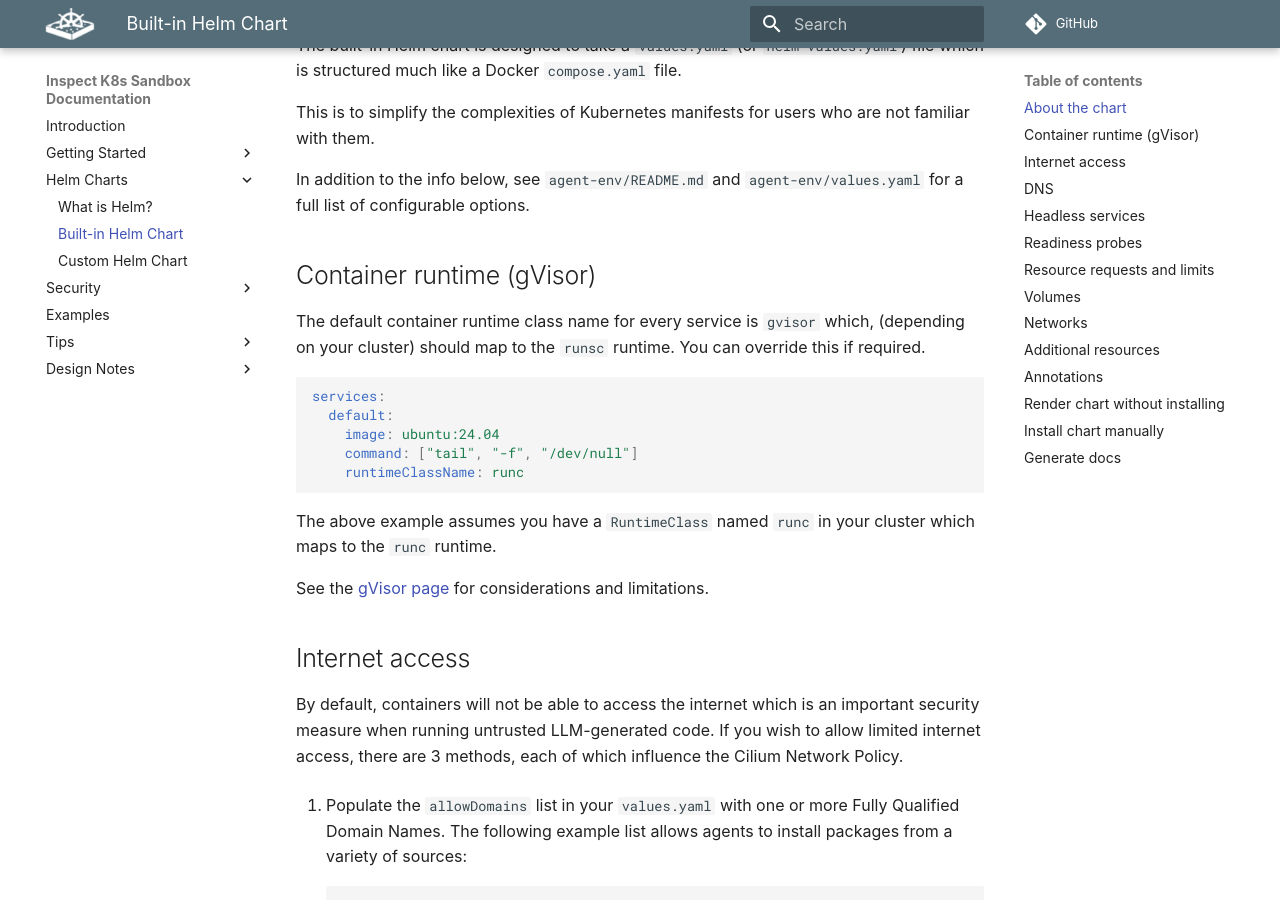
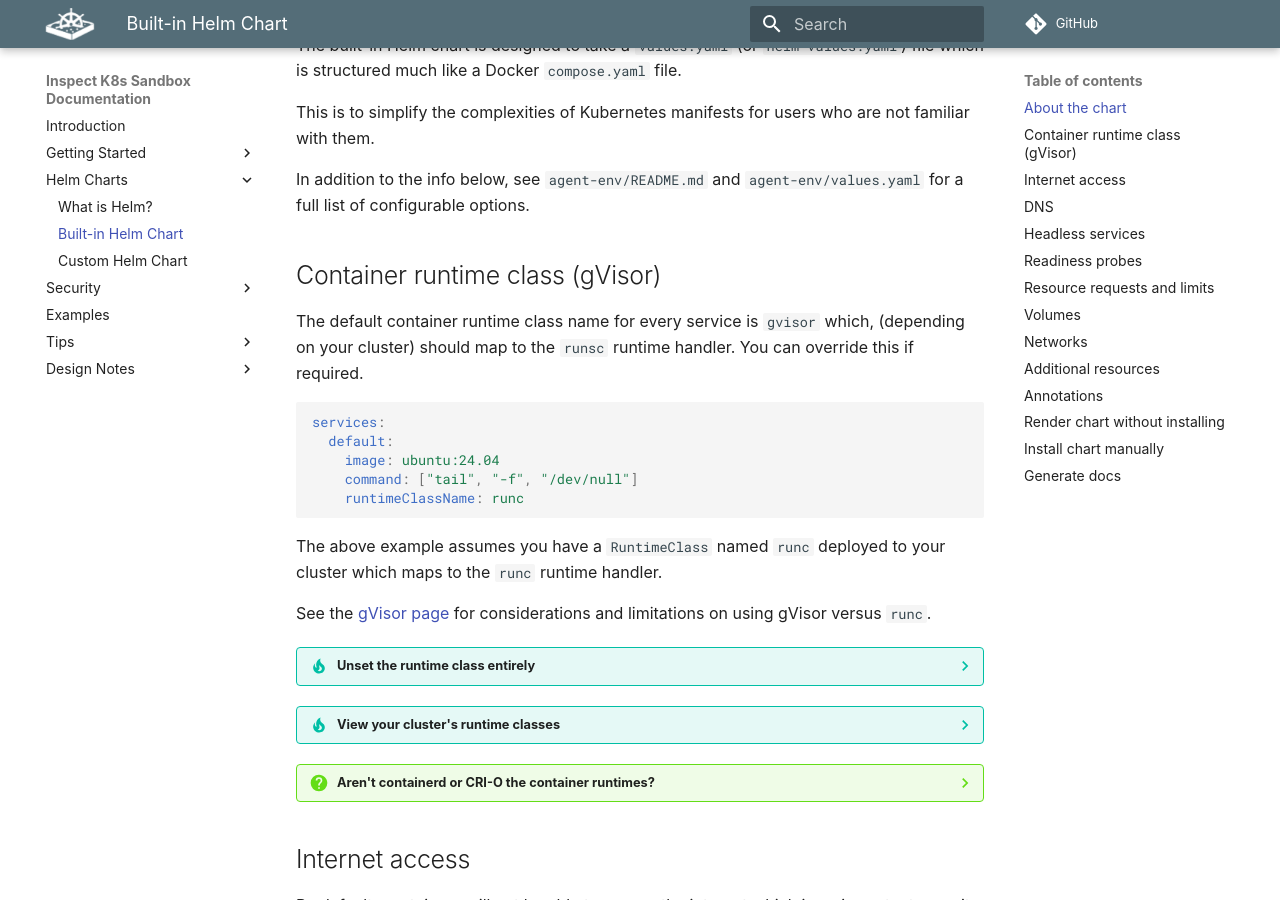
Before and after one commit to UKGovernmentBEIS/inspect_k8s_sandbox, an MkDocs documentation site: the page built from docs/docs/helm/built-in-chart.md, in a window 1280 px wide and 900 px high, scrolled down 289 px. Built offline with MkDocs 1.6.1 and Material for MkDocs 9.7.7, drawn with Linux system fonts in a browser that asks for light colours; some web fonts are replaced; comment, search, counter and statistics services are not loaded.

Commit message:
Enhance docs for runtime class with built-in Helm chart, document new "unset" magic string.

````diff
--- a/docs/docs/helm/built-in-chart.md
+++ b/docs/docs/helm/built-in-chart.md
@@ -14,10 +14,11 @@
 In addition to the info below, see `agent-env/README.md` and `agent-env/values.yaml` for
 a full list of configurable options.
 
-## Container runtime (gVisor)
+## Container runtime class (gVisor)
 
 The default container runtime class name for every service is `gvisor` which, (depending
-on your cluster) should map to the `runsc` runtime. You can override this if required.
+on your cluster) should map to the `runsc` runtime handler. You can override this if
+required.
 
 ```yaml
 services:
@@ -27,11 +28,55 @@
     runtimeClassName: runc
 ```
 
-The above example assumes you have a `RuntimeClass` named `runc` in your cluster which
-maps to the `runc` runtime.
+The above example assumes you have a `RuntimeClass` named `runc` deployed to your
+cluster which maps to the `runc` runtime handler.
 
 See the [gVisor page](../security/container-runtime.md) for considerations and
-limitations.
+limitations on using gVisor versus `runc`.
+
+??? tip "Unset the runtime class entirely"
+
+    You can unset the runtime class in the Pod spec by setting it to the `unset` magic
+    string.
+
+    ```yaml
+    services:
+      default:
+        image: ubuntu:24.04
+        command: ["tail", "-f", "/dev/null"]
+        runtimeClassName: unset
+    ```
+
+    This has the effect of using your cluster's default runtime class.
+
+    This approach is **not recommended** as it makes your evals cluster-dependent and
+    therefore less portable. It is preferable to explicitly state which runtime class
+    you require if it is not gVisor. See the [remote cluster
+    setup](../getting-started/remote-cluster.md) page for more information on installing
+    runtimes and deploying `RuntimeClass` objects which map a name to a runtime handler.
+
+??? tip "View your cluster's runtime classes"
+
+    You can view the runtime classes available in your cluster by running the following
+    command:
+
+    ```sh
+    kubectl get runtimeclass
+    ```
+
+    ```
+    NAME     HANDLER   AGE
+    gvisor   runsc     42d
+    runc     runc      42d
+    ```
+
+??? question "Aren't containerd or CRI-O the container runtimes?"
+
+    There are multiple "levels" of container runtime in Kubernetes. containerd or CRI-O
+    are the "high level" CRI implementations which Kubernetes uses to manage containers.
+    The discussion in this section concerning `runtimeClassName` field on Pod spec is
+    about the "lower level" OCI runtimes (like `runc` or `runsc`) which are used to
+    actually run the container processes.
 
 ## Internet access
 
````
